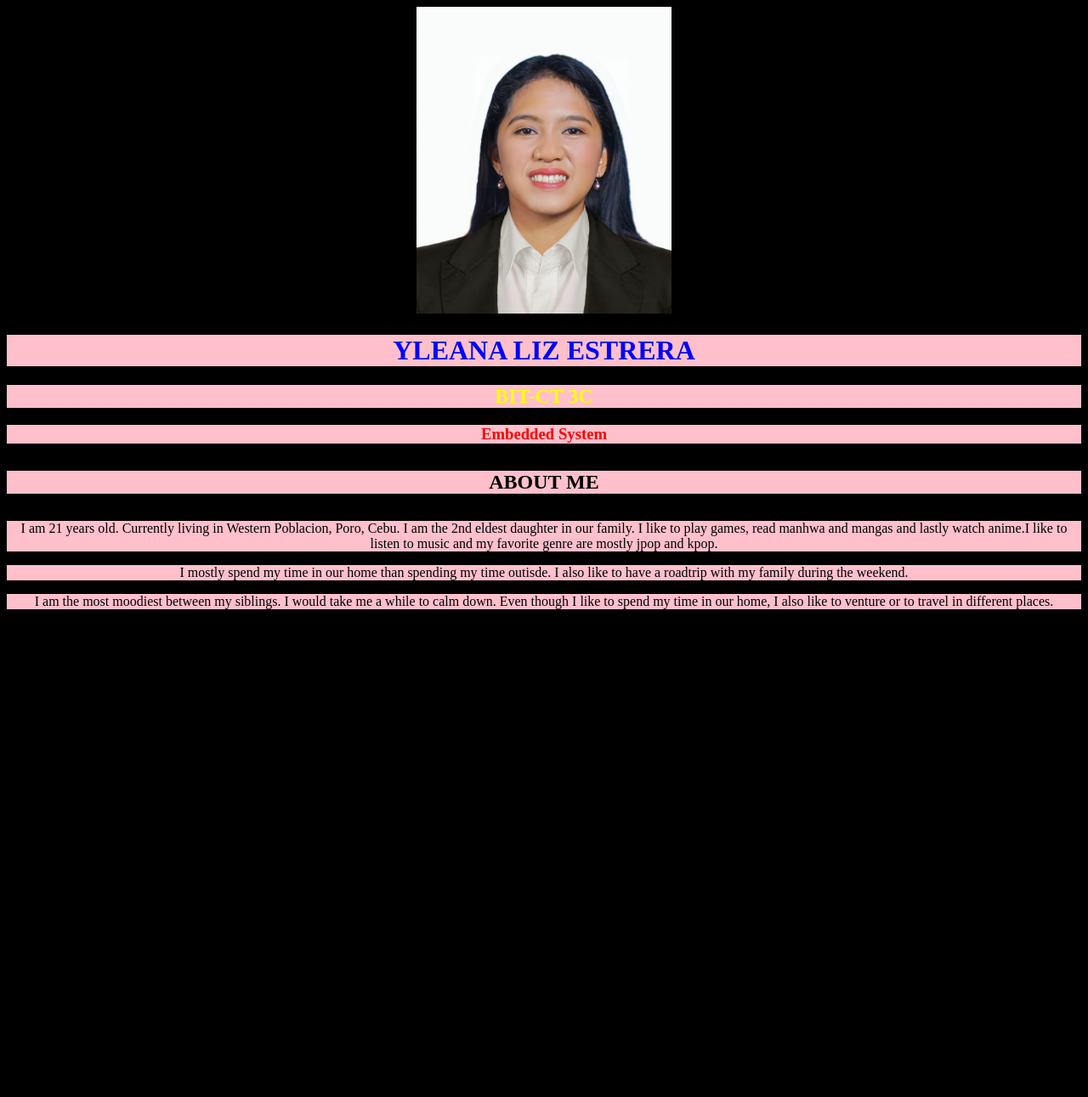
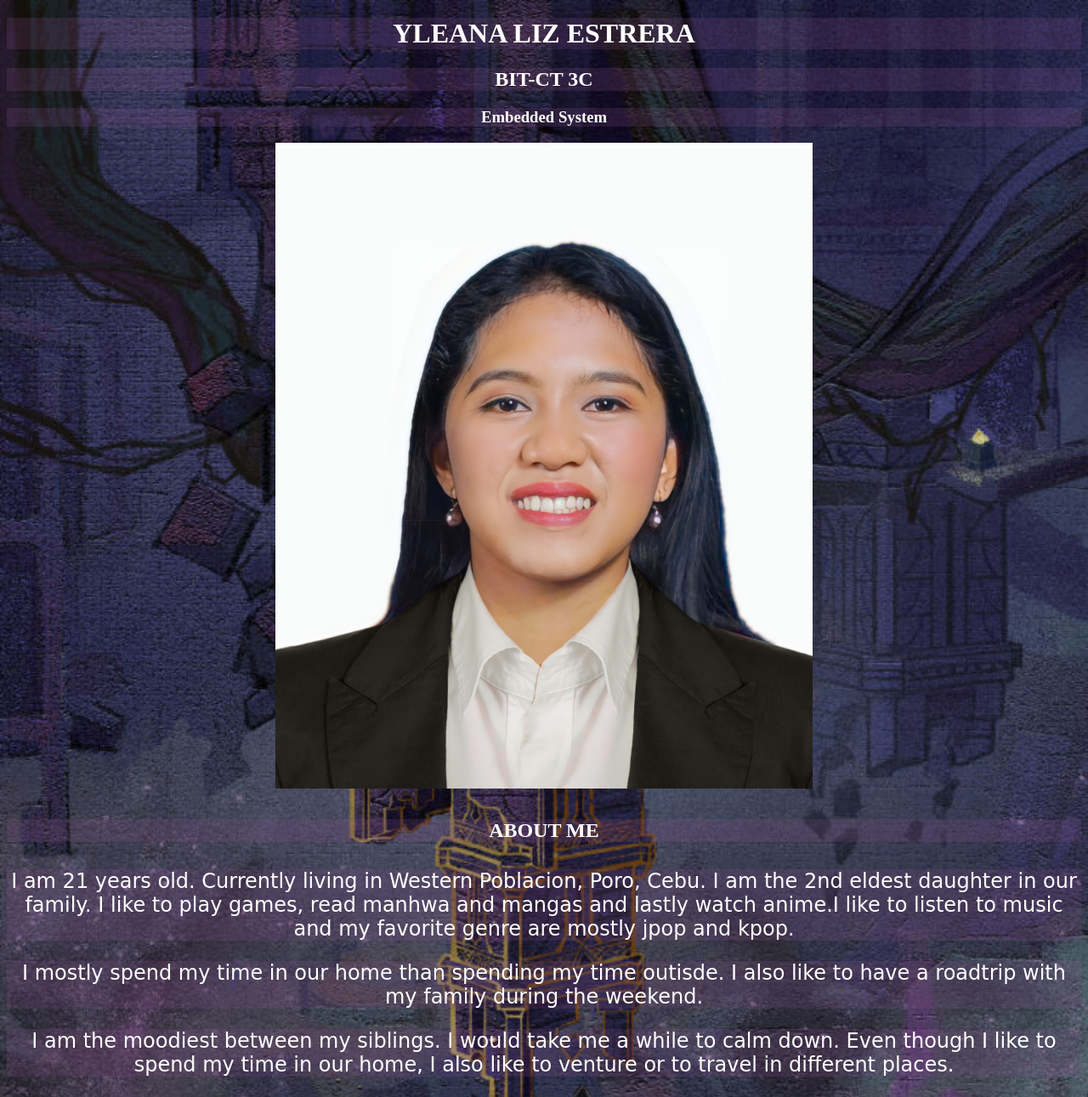
Before and after one commit to Yleana022701/Myportfolio, a plain HTML site: page index.html in a window 1280 px wide. Shown: the whole page at 85% size. Before the commit the page ends 800 px from the top, so only its background shows below. Drawn offline with Linux system fonts and the light colour scheme.

Commit message:
commit message

```diff
--- a/index.html
+++ b/index.html
@@ -5,23 +5,32 @@
       h2 {text-align: center;}
       h3 {text-align: center;}
       h4 {text-align: center; font-size:150%;}
-      p {text-align: center;font-size:100%;}
+      p {text-align: center;font-size:150%; font-family: cursive}
+    body {
+        background-image:url('pic.jpg');
+        background-repeat: no-repeat;
+        background-attachment: fixed;
+        background-size: cover;
+         }
+
    </style>
 
-   <body style="background-color:black;"
-   body>
 
-   <center>
-       <img src="liz.jpg" width="300" </img></center>
-    <h1 style="background-color:pink;color:blue;">YLEANA LIZ ESTRERA</h1>
-    <h2 style="background-color:pink;color:yellow;">BIT-CT 3C</h2>
-    <h3 style="background-color:pink;color:red;">Embedded System</h3>
-    <h4 style="background-color:pink;color:black;"> ABOUT ME</h4>
 
-    <p style="background-color:pink">I am 21 years old. Currently living in Western Poblacion, Poro, Cebu. I am the 2nd eldest daughter in our family. I like to play games, read manhwa and mangas and lastly watch anime.I like to listen to music and my favorite genre are mostly jpop and kpop. </p>
+    <h1 style="background-color:rgba(133, 82,141, 0.2);color:white;">YLEANA LIZ ESTRERA</h1>
+    <h2 style="background-color:rgba(133, 82,141, 0.2);color:white;">BIT-CT 3C</h2>
+    <h3 style="background-color:rgba(133, 82,141, 0.2);color:white;">Embedded System</h3>
 
-     <p style="background-color:pink">I mostly spend my time in our home than spending my time outisde. I also like to have a roadtrip with my family during the weekend. </p>
+<center>
+       <img src="liz.jpg" width="50%" </img>
+</center>
 
-     <p style="background-color:pink"> I am the most moodiest between my siblings. I would take me a while to calm down. Even though I like to spend my time in our home, I also like to venture or to travel in different places.</p>
+    <h4 style="background-color:rgba(133, 82,141, 0.2);color:white;"> ABOUT ME</h4>
+
+    <p style="background-color:rgba(133, 82,141, 0.2);color:white;">I am 21 years old. Currently living in Western Poblacion, Poro, Cebu. I am the 2nd eldest daughter in our family. I like to play games, read manhwa and mangas and lastly watch anime.I like to listen to music and my favorite genre are mostly jpop and kpop. </p>
+
+     <p style="background-color:rgba(133, 82,141, 0.2);color:white;">I mostly spend my time in our home than spending my time outisde. I also like to have a roadtrip with my family during the weekend. </p>
+
+     <p style="background-color:rgba(133, 82,141, 0.2);color:white;"> I am the moodiest between my siblings. I would take me a while to calm down. Even though I like to spend my time in our home, I also like to venture or to travel in different places.</p>
    </body>
 </html>
```
Also changed, not shown: pic.jpg (added).
